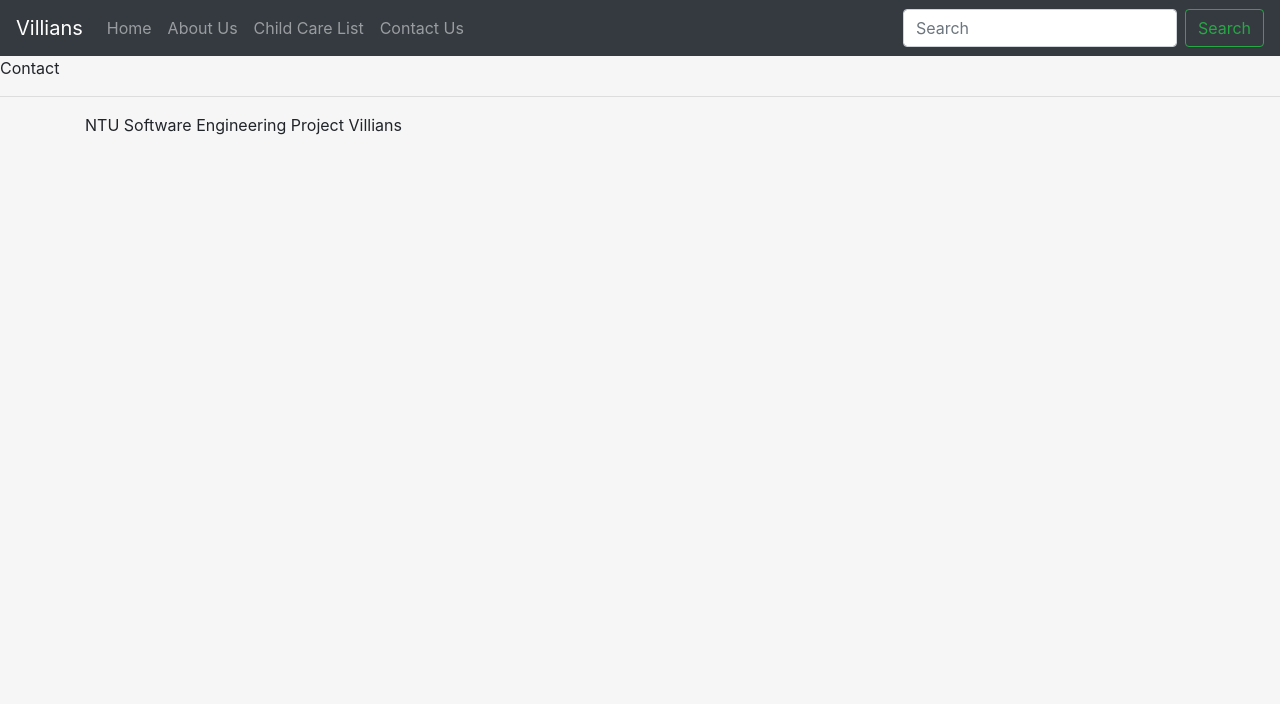
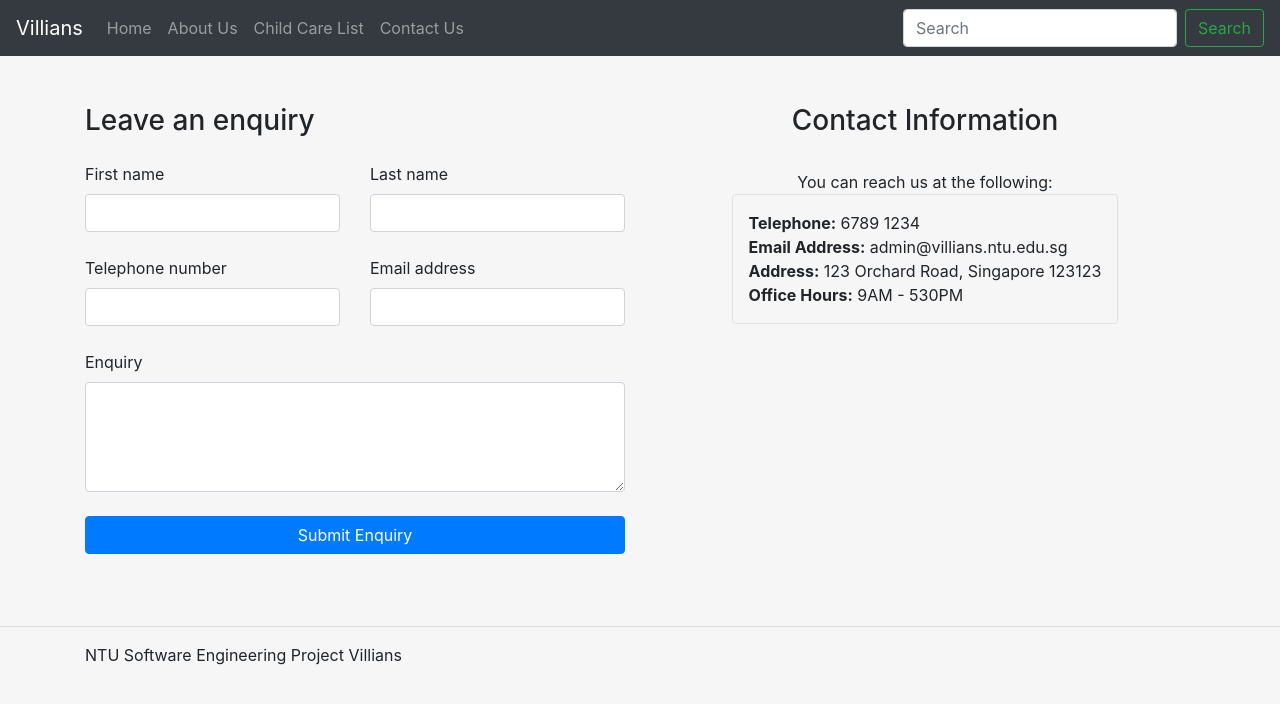
Before and after one commit to c170104/SEProject, a Django app: template src/Contact/templates/Contact/index.html in a window 1280 px wide. Shown: the top 704 px of the page. Run offline with Django 3.2, Linux system fonts and the light colour scheme; the template is opened without the code that fills it, so the values that code supplies are empty; some libraries are stand-ins or nearby versions.

Commit message:
Child care list (#4)
* Added Tables and Pagination

* Added - fully functional pagination
Added - 'localhost' to ALLOWED HOSTS

* Merge w/ origin master

* Recommit

* a

* Moved - Segregated API code from View
Added - Combined data from 2 sources for more information
Not Done - moreinfo.html

* Remodel moreinfo.html and views

* Added - Google Maps to moreinfo

* Fixing conflicts

* Added Contact form

* Editted - Alignment of Contact page

```diff
--- a/src/Contact/templates/Contact/index.html
+++ b/src/Contact/templates/Contact/index.html
@@ -1,3 +1,69 @@
-{% extends "common/header.html" %} {% block content %}
-<p>Contact</p>
+{% extends "common/header.html" %}
+
+{% block content %}
+<div class="container">
+    <div class="row mt-5 mb-5 justify-content-around">
+        <div class="col col-lg-6">
+            <h3 class="mb-4">Leave an enquiry</h3>
+            <form>
+                <div class="row mb-4">
+                    <div class="col">
+                        <label for="fname">First name</label>
+                        <input type="text" class="form-control" id="fname" placeholder="" value="" required>
+                        <div class="invalid-feedback">
+                            Please input your first name.
+                        </div>
+                    </div>
+                    <div class="col">
+                        <label for="lname">Last name</label>
+                        <input type="text" class="form-control" id="lname" placeholder="" value="" required>
+                        <div class="invalid-feedback">
+                            Please input your last name.
+                        </div>
+                    </div>
+                </div>
+                <div class="row mb-4">
+                    <div class="col">
+                        <label for="telephoneNumber">Telephone number</label>
+                        <input type="text" class="form-control" id="telephoneNumber" placeholder="" value="">
+                    </div>
+                    <div class="col">
+                        <label for="email">Email address</label>
+                        <input type="text" class="form-control" id="email" placeholder="" value="" required>
+                        <div class="invalid-feedback">
+                            Please input your email.
+                        </div>
+                    </div>
+                </div>
+                <div class="row mb-4">
+                    <div class="col">
+                        <label for="enquiry">Enquiry</label>
+                        <textarea class="form-control" id="enquiry" aria-placeholder="" aria-valuetext="" aria-label="enquiry" rows="4"></textarea>
+                    </div>
+                </div>
+                <div class="row mb-4">
+                    <div class="col">
+                        <button class="btn btn-primary btn-block" type="submit">Submit Enquiry</button>
+                    </div>
+                </div>
+            </form>
+        </div>
+        <div class="col col-lg-6">
+            <div class="row justify-content-center mb-4">
+                <h3>Contact Information</h3>
+            </div>
+            <div class="row justify-content-center">
+                You can reach us at the following:
+            </div>
+            <div class="row justify-content-center">
+                <p class="border rounded p-3">
+                    <b>Telephone:</b> 6789 1234</br>
+                    <b>Email Address:</b> admin@villians.ntu.edu.sg</br>
+                    <b>Address:</b> 123 Orchard Road, Singapore 123123</br>
+                    <b>Office Hours:</b> 9AM - 530PM
+                </p>
+            </div>
+        </div>
+    </div>
+</div>
 {% endblock %}
```
